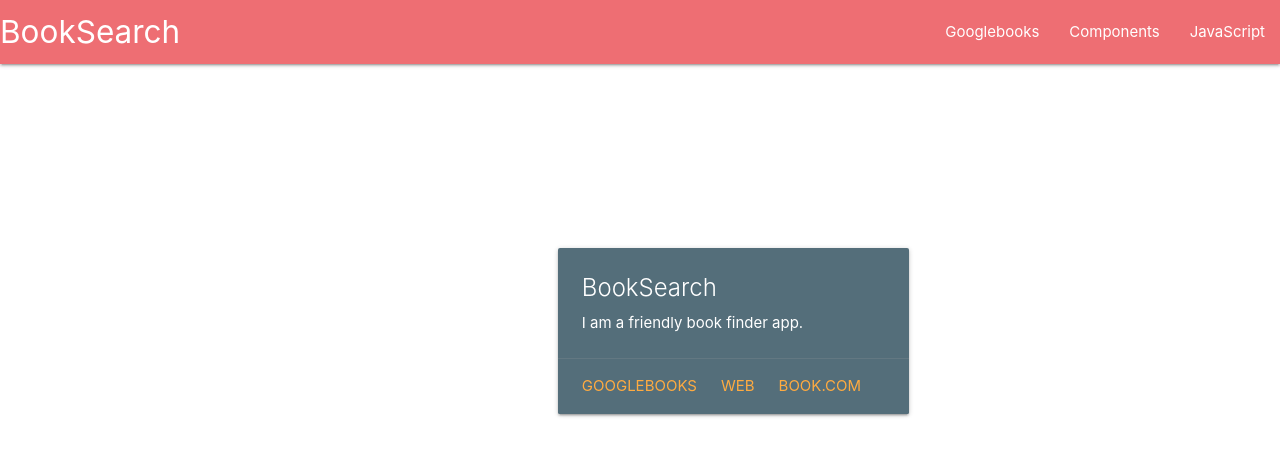
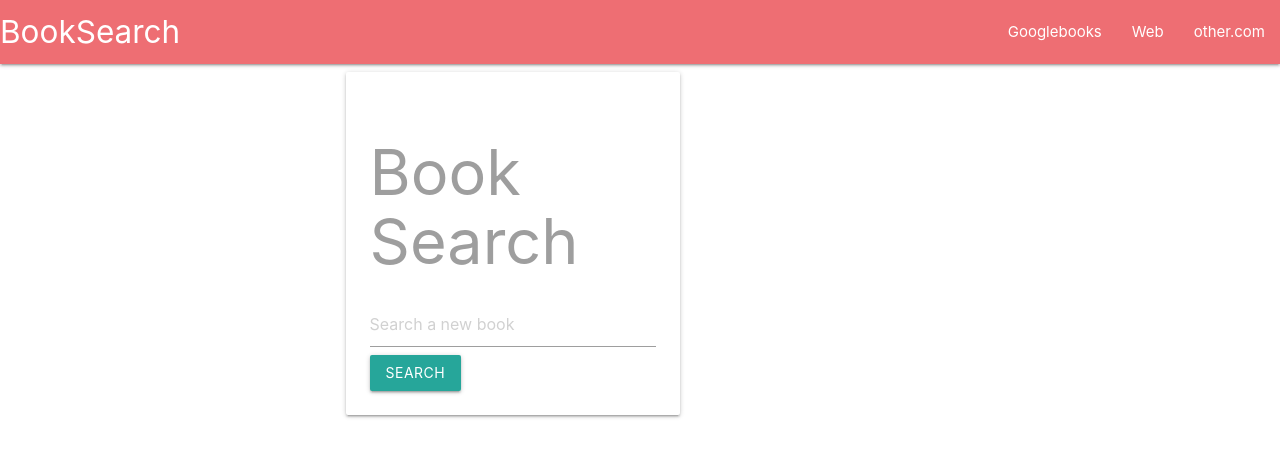
Before and after one commit to danieldrojas/booksearch, a React (Create React App) app: page / in a window 1280 px wide. Shown: the top 456 px of the page. Built offline with nearby package versions, Linux system fonts and the light colour scheme.

Commit message:
add googlesearch form

```diff
--- a/package.json
+++ b/package.json
@@ -12,6 +12,7 @@
     "mongoose": "^5.11.8",
     "react": "^17.0.1",
     "react-dom": "^17.0.1",
+    "react-router-dom": "^5.2.0",
     "react-scripts": "4.0.1",
     "web-vitals": "^0.2.4"
   },
--- a/src/App.js
+++ b/src/App.js
@@ -1,18 +1,19 @@
+import { BrowserRouter as Router, Route } from 'react-router-dom'
 import Navbar from "./components/Navbar";
-import Main from "./pages/Main";
+import HomePage from "./pages/HomePage";
 
 function App() {
   return (
-    <>
-      <Navbar />
-      <div className="container">
-        <div className="row">
+      <Router>
+        <Navbar />
+        <div className="container">
+          <div className="row">
           <div className="col s12">
-            <Main />
+            <Route path="/" component={HomePage} exact />
+            </div>
           </div>
         </div>
-      </div>
-    </>
+      </Router>
   );
 }
 
--- a/src/components/GoogleSearchForm.jsx
+++ b/src/components/GoogleSearchForm.jsx
@@ -2,8 +2,27 @@
 
 const GoogleSearchForm = () => {
     return (
-        <div>
-
+        <div className="col s12 m7">
+            {/* <h2 className="header">Googlebooks</h2> */}
+            <div className="card horizontal">
+                <div className="card-image">
+                    {/* <img src="https://www.google.com/intl/en_ALL/images/branding/googlelogo/2x/googlelogo_color_272x92dp.png" /> */}
+                </div>
+                <div className="card-stacked">
+                    <div className="card-content">
+                        <form >
+                            <div className="form-group" >
+                                <label htmlFor="text"><h1>Book Search</h1></label>
+                                <input
+                                    placeholder="Search a new book"
+                                    type="text" className="form-control" id="book" />
+                            </div>
+                            {/* why onClick?? */}
+                            <button type="submit" className="btn btn-primary">Search</button>
+                        </form>
+                    </div>
+                </div>
+            </div>
         </div>
     );
 };
--- a/src/components/Navbar.jsx
+++ b/src/components/Navbar.jsx
@@ -1,4 +1,5 @@
 import React from 'react';
+import { Link } from 'react-router-dom'
 
 const Navbar = () => {
     return (
@@ -6,9 +7,11 @@
             <div className="nav-wrapper">
                 <a href="#!" className="brand-logo">BookSearch</a>
                 <ul id="nav-mobile" className="right hide-on-med-and-down">
-                    <li><a href="sass.html">Googlebooks</a></li>
-                    <li><a href="badges.html">Components</a></li>
-                    <li><a href="collapsible.html">JavaScript</a></li>
+                    <li>
+                        <Link to="/">Googlebooks</Link>
+                    </li>
+                    <li><a href="badges.html">Web</a></li>
+                    <li><a href="collapsible.html">other.com</a></li>
                 </ul>
             </div>
         </nav>
--- a/src/components/WelcomePanel.jsx
+++ b/src/components/WelcomePanel.jsx
@@ -1,4 +1,5 @@
 import React from 'react';
+// import { Link } from 'react-router-dom'
 
 const WelcomePanel = () => {
     const cardCss = {
--- a/src/pages/Main.jsx
+++ b/src/pages/HomePage.jsx
@@ -1,13 +1,13 @@
 import React, { Component } from 'react';
-import WelcomePanel from '../components/WelcomePanel';
+import GoogleSearchForm from '../components/GoogleSearchForm';
 
-class Main extends Component {
+class HomePage extends Component {
     render() {
         return (
             <div className="container">
                 <div className="row">
                     <div className="col s12">
-                        <WelcomePanel />
+                        <GoogleSearchForm />
                     </div>
                 </div>
             </div>
@@ -15,4 +15,4 @@
     }
 }
 
-export default Main;
+export default HomePage;
```
Also changed, not shown: 2 other files (tests, documents, lock files or other folders).
